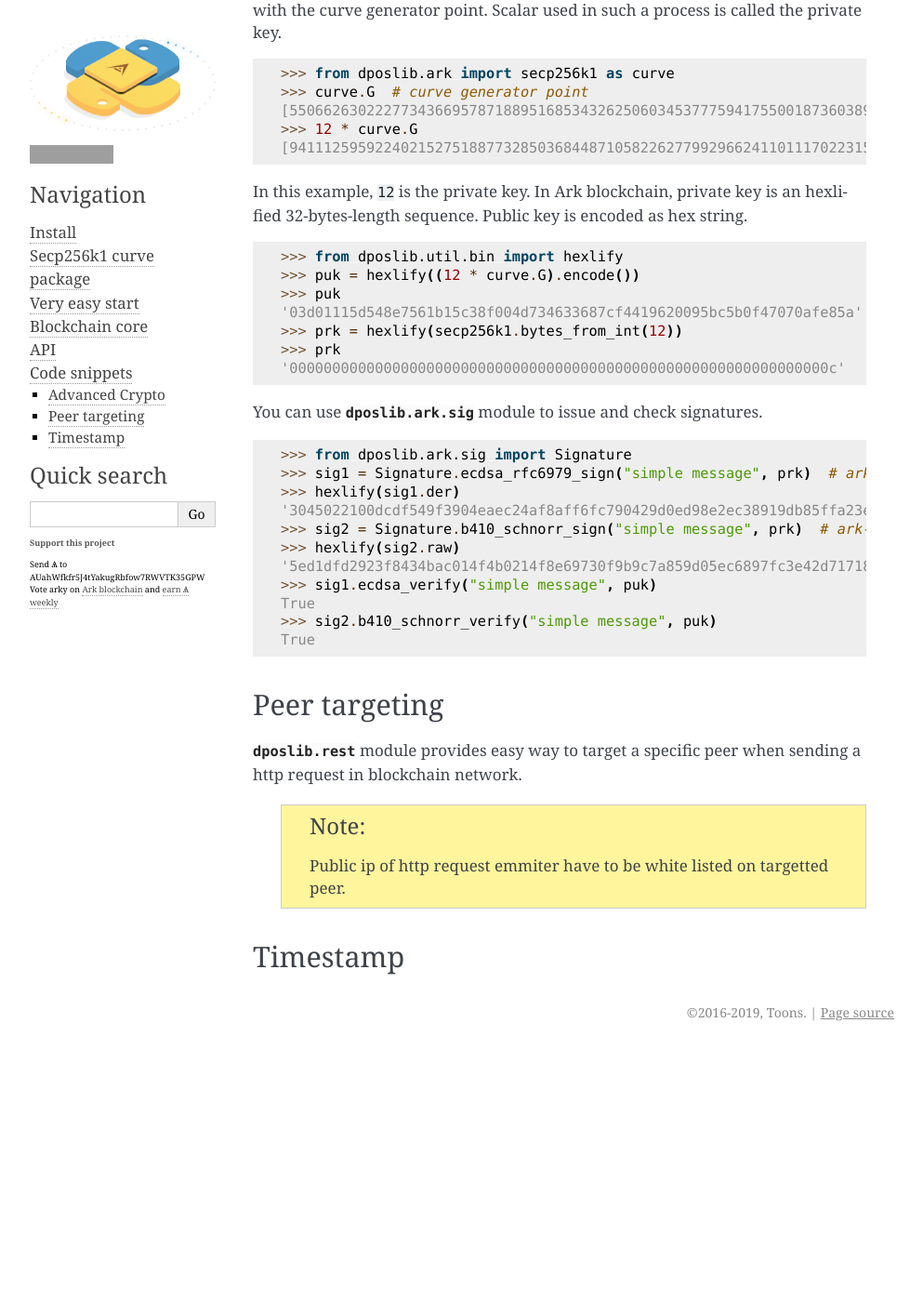
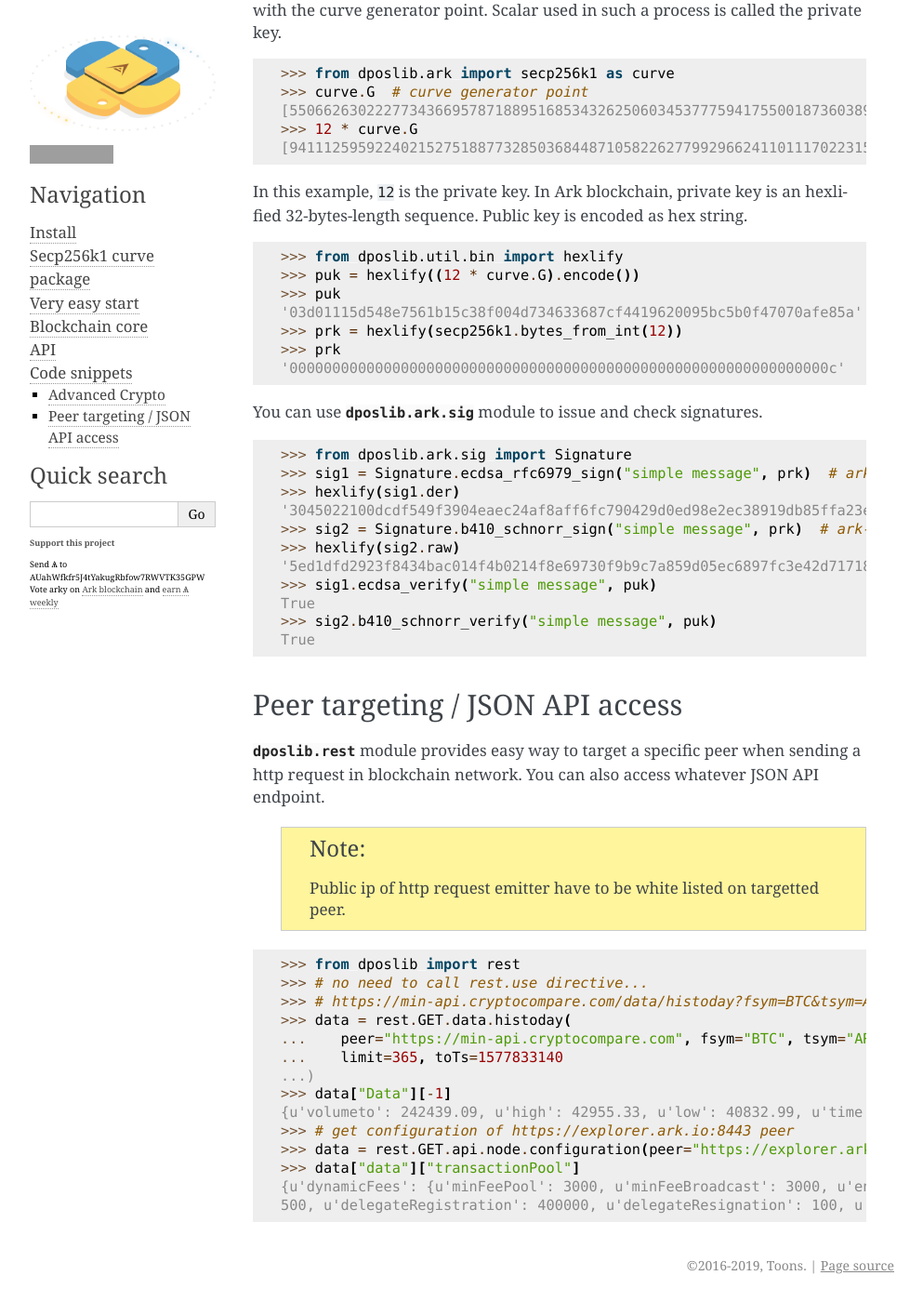
Before and after one commit to Moustikitos/dpos, a Sphinx documentation site: the page built from doc/snippets.rst, in a window 1280 px wide and 1400 px high, scrolled down 202 px. Shown: the whole window at 93% size, without its empty margins (148-1141 px from the left). Built offline with Sphinx 7.4.7, drawn with Linux system fonts in a browser that asks for light colours; the version number could not be read and is left out; before the commit the page ends 1330 px from its top, so only the background shows below that; grey boxes are pictures that could not be loaded.

Commit message:
doc update

```diff
--- a/doc/snippets.rst
+++ b/doc/snippets.rst
@@ -42,17 +42,28 @@
 >>> sig2.b410_schnorr_verify("simple message", puk)
 True
 
-Peer targeting
---------------
+Peer targeting / JSON API access
+--------------------------------
 
 :mod:`dposlib.rest` module provides easy way to target a specific peer when
-sending a http request in blockchain network.
+sending a http request in blockchain network. You can also access whatever
+JSON API endpoint.
 
   .. note::
-  	Public ip of http request emmiter have to be white listed on targetted
+  	Public ip of http request emitter have to be white listed on targetted
   	peer.
 
-
-
-Timestamp
----------
+>>> from dposlib import rest
+>>> # no need to call rest.use directive...
+>>> # https://min-api.cryptocompare.com/data/histoday?fsym=BTC&tsym=ARK&limit=365&toTS=1577833140
+>>> data = rest.GET.data.histoday(
+...    peer="https://min-api.cryptocompare.com", fsym="BTC", tsym="ARK",
+...    limit=365, toTs=1577833140
+...)
+>>> data["Data"][-1]
+{u'volumeto': 242439.09, u'high': 42955.33, u'low': 40832.99, u'time': 1575072000, u'volumefrom': 5.761, u'close': 42789.9, u'open': 40966.82}
+>>> # get configuration of https://explorer.ark.io:8443 peer
+>>> data = rest.GET.api.node.configuration(peer="https://explorer.ark.io:8443")
+>>> data["data"]["transactionPool"]
+{u'dynamicFees': {u'minFeePool': 3000, u'minFeeBroadcast': 3000, u'enabled': True, u'addonBytes': {u'ipfs': 250, u'transfer': 100, u'timelockTransfer': 500, u'multiSignature':
+500, u'delegateRegistration': 400000, u'delegateResignation': 100, u'multiPayment': 500, u'vote': 100, u'secondSignature': 250}}}>>> rest.use("ark")
```
Also changed, not shown: README.md (+9 -9 lines).
